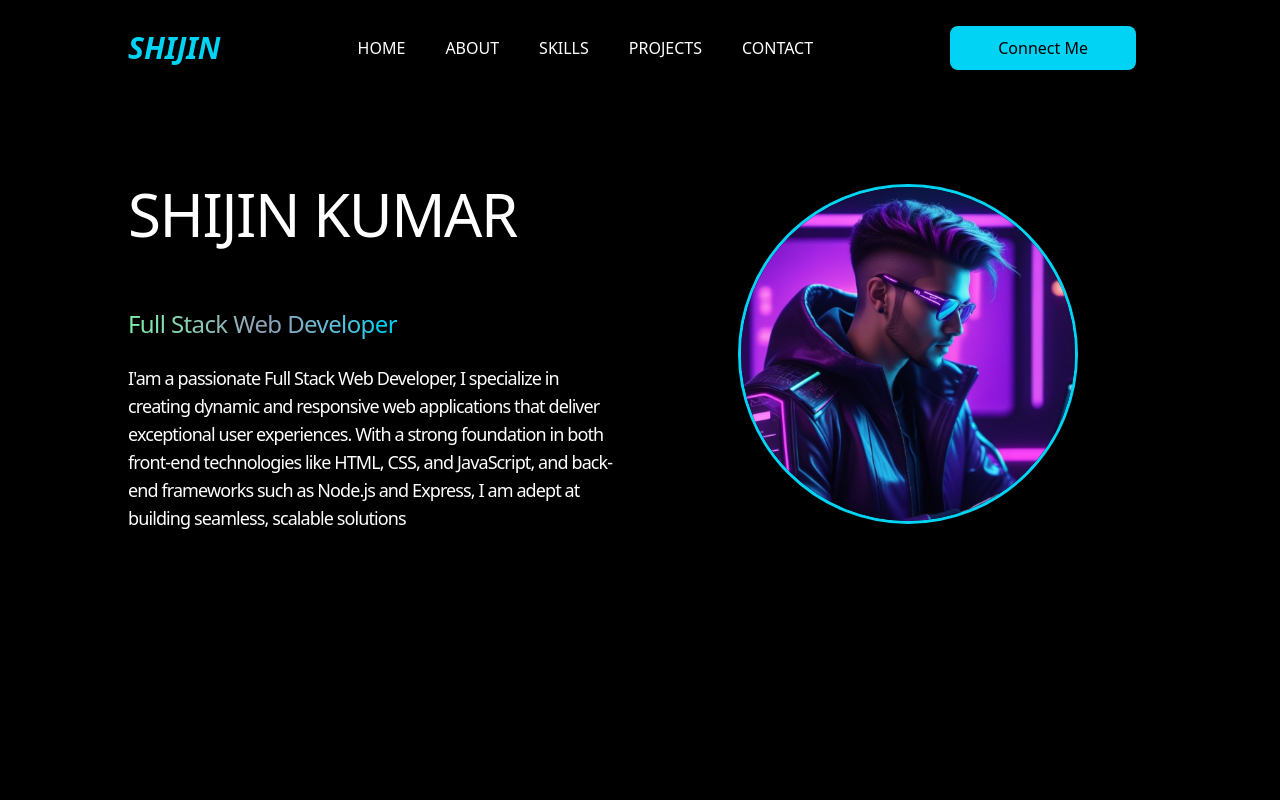
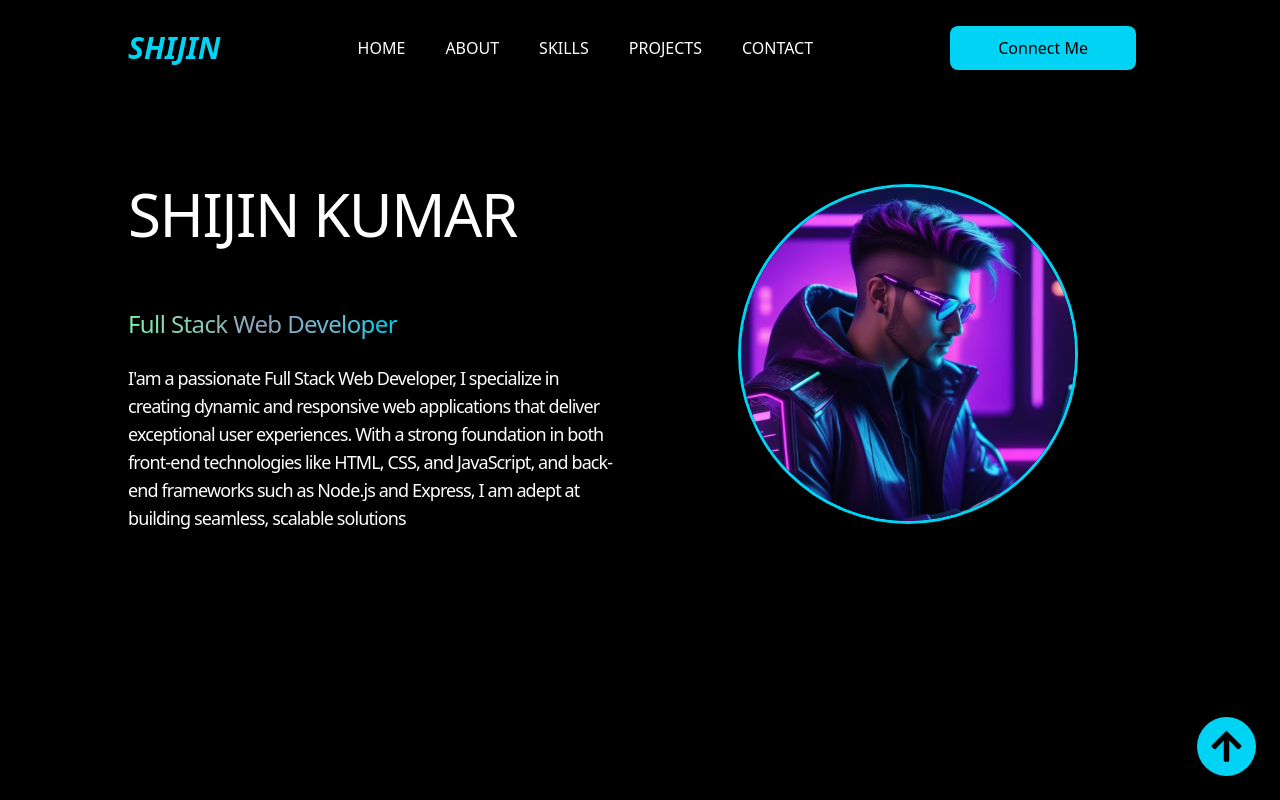
Before and after one commit to Shijin2k3/Portfolio-shijin, a React (Vite) app: page / in a window 1280 px wide. Shown: the top 800 px of the page. Built offline with nearby package versions, Linux system fonts and the light colour scheme.

Commit message:
Initialized Scroll Options

```diff
--- a/src/components/footer/Footer.jsx
+++ b/src/components/footer/Footer.jsx
@@ -1,5 +1,6 @@
 import React from 'react'
-import { FaFacebook, FaGithub, FaInstagram, FaLinkedin, FaMailBulk } from 'react-icons/fa'
+import { FaArrowUp, FaFacebook, FaGithub, FaInstagram, FaLinkedin, FaMailBulk } from 'react-icons/fa'
+import { Link } from 'react-scroll'
 
 const Footer = () => {
   return (
@@ -33,7 +34,16 @@ const Footer = () => {
                     </a>
                 </div>
             </div>
+              {/* scroll */}
+            <div id='icon-box' className='hover:bg-gray-800 hover:text-cyan-400 p-3 rounded-full
+             bg-cyan-400 text-black cursor-pointer fixed lg:bottom-6 right-6
+              bottom-6'>
+             <Link to='home' spy={true} offset={-100} smooth={true}>
+             <FaArrowUp className='w-[35px] h-[35px] '/>
+             </Link>
+            </div>
         </div>
+
     </footer>
   )
 }
```
